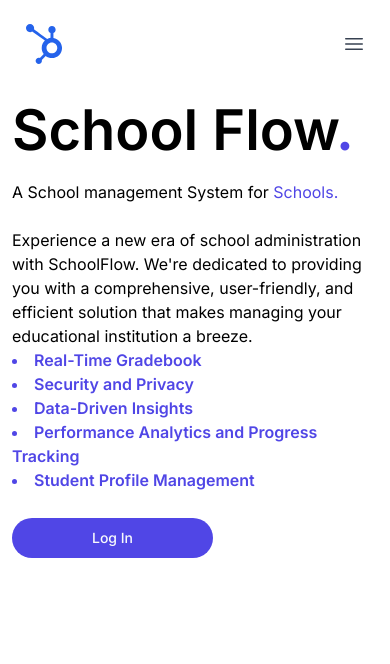
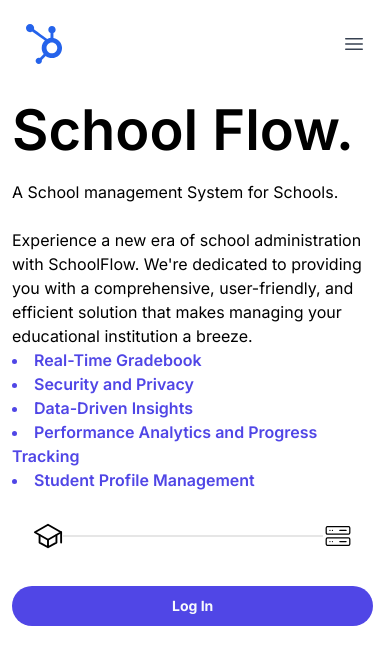
Before and after one commit to khaekelvin/management, a Next.js app: page /login in a window 390 px wide. Shown: the top 664 px of the page. Built offline with nearby package versions, Linux system fonts and the light colour scheme.

Commit message:
login page reconstruction

```diff
--- a/src/app/about/page.js
+++ b/src/app/about/page.js
@@ -1,6 +1,7 @@
 "use client";
 import Header from "../components/Header";
 import { FaHubspot } from "react-icons/fa";
+import WordRotateDemo from "../rotate";
 
 const stats = [
   { name: "Schools", value: "2 Thousand" },
@@ -12,13 +13,13 @@ export default function About() {
   return (
     <div>
       <Header />
-      <div className='relative isolate overflow-hidden py-24 sm:py-32'>
+      <div className="relative isolate overflow-hidden py-24 sm:py-32">
         <div
-          className='hidden sm:absolute sm:-top-10 sm:right-1/2 sm:-z-10 sm:mr-10 sm:block sm:transform-gpu sm:blur-3xl'
-          aria-hidden='true'
+          className="hidden sm:absolute sm:-top-10 sm:right-1/2 sm:-z-10 sm:mr-10 sm:block sm:transform-gpu sm:blur-3xl"
+          aria-hidden="true"
         >
           <div
-            className='aspect-[1097/845] w-[68.5625rem]  from-[#ff4694] to-[#776fff] opacity-20 h-screen'
+            className="aspect-[1097/845] w-[68.5625rem]  from-[#ff4694] to-[#776fff] opacity-20 h-screen"
             style={{
               clipPath:
                 "polygon(74.1% 44.1%, 100% 61.6%, 97.5% 26.9%, 85.5% 0.1%, 80.7% 2%, 72.5% 32.5%, 60.2% 62.4%, 52.4% 68.1%, 47.5% 58.3%, 45.2% 34.5%, 27.5% 76.7%, 0.1% 64.9%, 17.9% 100%, 27.6% 76.8%, 76.1% 97.7%, 74.1% 44.1%)",
@@ -26,38 +27,41 @@ export default function About() {
           />
         </div>
         <div
-          className='absolute -top-52 left-1/2 -z-10 -translate-x-1/2 transform-gpu blur-3xl sm:top-[-28rem] sm:ml-16 sm:translate-x-0 sm:transform-gpu'
-          aria-hidden='true'
+          className="absolute -top-52 left-1/2 -z-10 -translate-x-1/2 transform-gpu blur-3xl sm:top-[-28rem] sm:ml-16 sm:translate-x-0 sm:transform-gpu"
+          aria-hidden="true"
         >
           <div
-            className='aspect-[1097/845] w-[68.5625rem] bg-gradient-to-tr from-[#ff4694] to-[#776fff] opacity-20'
+            className="aspect-[1097/845] w-[68.5625rem] bg-gradient-to-tr from-[#ff4694] to-[#776fff] opacity-20"
             style={{
               clipPath:
                 "polygon(74.1% 44.1%, 100% 61.6%, 97.5% 26.9%, 85.5% 0.1%, 80.7% 2%, 72.5% 32.5%, 60.2% 62.4%, 52.4% 68.1%, 47.5% 58.3%, 45.2% 34.5%, 27.5% 76.7%, 0.1% 64.9%, 17.9% 100%, 27.6% 76.8%, 76.1% 97.7%, 74.1% 44.1%)",
             }}
           />
         </div>
-        <div className='mx-auto max-w-7xl px-6 lg:px-8 text-black'>
+        <div className="mx-auto max-w-7xl px-6 lg:px-8 text-black">
           <div className="flex">
             <div>
-          <div className='mx-auto max-w-2xl lg:mx-0'>
-            <h2 className='text-5xl font-bold tracking-tight sm:text-8xl'>
-              Work with us
+              <div className="mx-auto max-w-2xl lg:mx-0">
+                <h2 className="text-5xl font-bold tracking-tight sm:text-8xl">
+                  <WordRotateDemo />
                 </h2>
-            <p className='mt-10 text-xl sm:text-2xl leading-9'>
-              At SchoolFlow, we are dedicated to providing innovative solutions
-              for educational institutions to enhance the learning experience
-              and streamline administrative processes. We believe in the power
-              of technology to transform education, and we are always on the
-              lookout for passionate individuals to join our team.
+                <p className="mt-10 text-xl sm:text-2xl leading-9">
+                  At SchoolFlow, we are dedicated to providing innovative
+                  solutions for educational institutions to enhance the learning
+                  experience and streamline administrative processes. We believe
+                  in the power of technology to transform education, and we are
+                  always on the lookout for passionate individuals to join our
+                  team.
                 </p>
               </div>
-          <div className='mx-auto mt-10 max-w-2xl lg:mx-0 lg:max-w-none'>
-            <dl className='mt-16 grid grid-cols-1 gap-10 sm:mt-20 sm:grid-cols-2 lg:grid-cols-3'>
+              <div className="mx-auto mt-10 max-w-2xl lg:mx-0 lg:max-w-none">
+                <dl className="mt-16 grid grid-cols-1 gap-10 sm:mt-20 sm:grid-cols-2 lg:grid-cols-3">
                   {stats.map((stat) => (
-                <div key={stat.name} className='flex flex-col-reverse'>
-                  <dt className='text-xl sm:text-xl mt-3 leading-7 '>{stat.name}</dt>
-                  <dd className='text-2xl sm:text-3xl font-bold leading-9 tracking-tight '>
+                    <div key={stat.name} className="flex flex-col-reverse">
+                      <dt className="text-xl sm:text-xl mt-3 leading-7 ">
+                        {stat.name}
+                      </dt>
+                      <dd className="text-2xl sm:text-3xl font-bold leading-9 tracking-tight ">
                         {stat.value}
                       </dd>
                     </div>
@@ -66,13 +70,6 @@ export default function About() {
               </div>
             </div>
             {/* <FaHubspot className=' mx-auto h-[450px] w-auto hidden sm:flex' /> */}
-
-
-
-
-
-
-
           </div>
         </div>
       </div>
--- /dev/null
+++ b/src/app/biline.tsx
@@ -0,0 +1,56 @@
+"use client";
+
+import { Icons } from "../app/components/icons";
+import { cn } from "../app/components/lib/utils";
+import { AnimatedBeam } from "../app/components/magicui/animated-beam";
+import React, { forwardRef, useRef } from "react";
+import { IoSchoolOutline } from "react-icons/io5";
+import { CiServer } from "react-icons/ci";
+
+const Circle = forwardRef<
+  HTMLDivElement,
+  { className?: string; children?: React.ReactNode }
+>(({ className, children }, ref) => {
+  return (
+    <div
+      ref={ref}
+      className={cn(
+        "z-10 flex h-12 w-12 items-center justify-center rounded-full border-2 bg-white p-3 shadow-[0_0_20px_-12px_rgba(0,0,0,0.8)]",
+        className
+      )}
+    >
+      {children}
+    </div>
+  );
+});
+
+export default function AnimatedBeamDemo() {
+  const containerRef = useRef<HTMLDivElement>(null);
+  const div1Ref = useRef<HTMLDivElement>(null);
+  const div2Ref = useRef<HTMLDivElement>(null);
+
+  return (
+    <div
+      className="relative mt-5 flex w-full max-w-[500px] items-center justify-center overflow-hidden rounded-lg"
+      ref={containerRef}
+    >
+      <div className="flex h-full w-full flex-col items-stretch justify-between gap-10">
+        <div className="flex flex-row justify-between">
+          <Circle ref={div1Ref}>
+            <IoSchoolOutline size={30} />
+          </Circle>
+          <Circle ref={div2Ref}>
+            <CiServer size={30} />
+          </Circle>
+        </div>
+      </div>
+
+      <AnimatedBeam
+        duration={3}
+        containerRef={containerRef}
+        fromRef={div1Ref}
+        toRef={div2Ref}
+      />
+    </div>
+  );
+}
--- a/src/app/login/page.js
+++ b/src/app/login/page.js
@@ -1,12 +1,13 @@
 "use client";
 import Header from "../components/Header";
-import Logo from "../components/Logo";
-import { FaHubspot } from "react-icons/fa";
 import { useAuth0 } from "@auth0/auth0-react";
-import LogoutButton from "../logout/page";
 import BoxReveal from "../components/magicui/box-reveal";
 import { Button } from "../components/ui/button";
 import AnimatedBeamMultipleInputDemo from "../beam";
+import BiBeamDemo from "../biline";
+
+import { IoSchoolOutline } from "react-icons/io5";
+import { CiServer } from "react-icons/ci";
 
 const LoginButton = () => {
   const { loginWithRedirect } = useAuth0();
@@ -18,20 +19,20 @@ const LoginButton = () => {
       <Header />
       <div className="max-w-5xl mx-auto flex justify-center px-3 lg:mt-20">
         <div className="max-w-[32rem] overflow-hidden">
-          <BoxReveal boxColor={"#5046e6"} duration={0.5}>
+          <BoxReveal boxColor={"#5046e6"} duration={0.1}>
             <p className="text-[3.5rem] font-semibold">
-              School Flow<span className="text-[#5046e6]">.</span>
+              School Flow<span className="text-[#]">.</span>
             </p>
           </BoxReveal>
 
-          <BoxReveal boxColor={"#5046e6"} duration={0.5}>
+          <BoxReveal boxColor={"#5046e6"} duration={0.1}>
             <h2 className="mt-[.5rem] text-[1rem]">
               A School management System for{" "}
-              <span className="text-[#5046e6]">Schools.</span>
+              <span className="text-[#]">Schools.</span>
             </h2>
           </BoxReveal>
 
-          <BoxReveal boxColor={"#5046e6"} duration={0.5}>
+          <BoxReveal boxColor={"#5046e6"} duration={0.1}>
             <div className="mt-[1.5rem]">
               <div>
                 Experience a new era of school administration with SchoolFlow.
@@ -62,11 +63,14 @@ const LoginButton = () => {
             </div>
           </BoxReveal>
 
-          <BoxReveal boxColor={"#5046e6"} duration={0.5}>
+          <BoxReveal boxColor={"#5046e6"} duration={0.1}>
             <div className="">
+              <div className="flex sm:hidden w-[20rem] mx-auto">
+                <BiBeamDemo />
+              </div>
               <Button
                 onClick={() => loginWithRedirect()}
-                className="mt-[1.6rem] bg-[#5046e6] rounded-full px-20"
+                className="mt-[1.6rem] bg-[#5046e6] rounded-full px-40 font-bold"
               >
                 Log In
               </Button>
--- /dev/null
+++ b/src/app/rotate.tsx
@@ -0,0 +1,10 @@
+import WordRotate from "../app/components/magicui/word-rotate";
+
+export default function WordRotateDemo() {
+  return (
+    <WordRotate
+      className=" font-bold tracking-tight text-gray-900"
+      words={["Work with us", "Partner with us"]}
+    />
+  );
+}
```
Also changed, not shown: src/app/components/magicui/word-rotate.tsx (added, +47 -0 lines), src/app/head/page.js (+55 -55 lines). Lines whose indentation alone changed are shown as unchanged.
